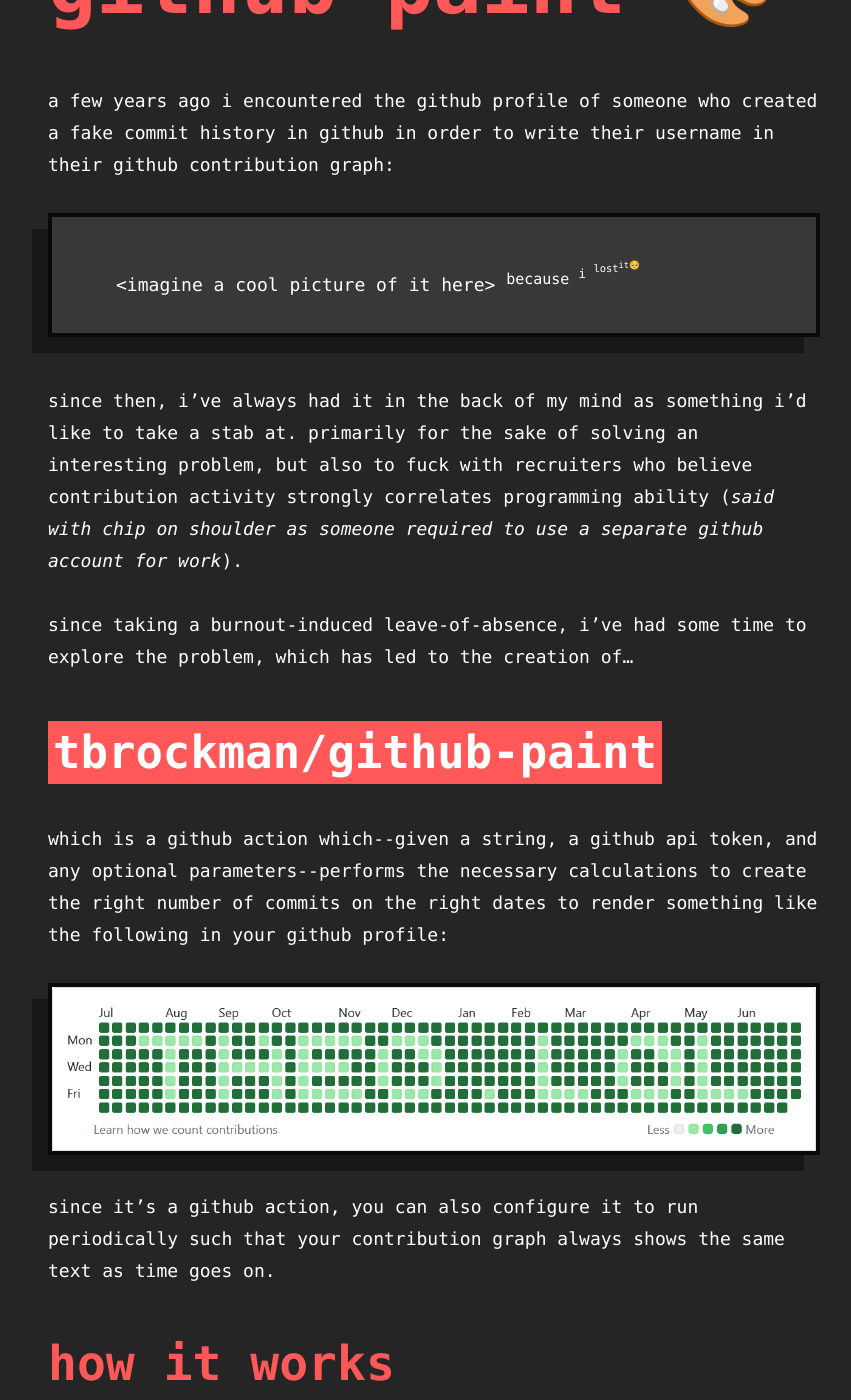
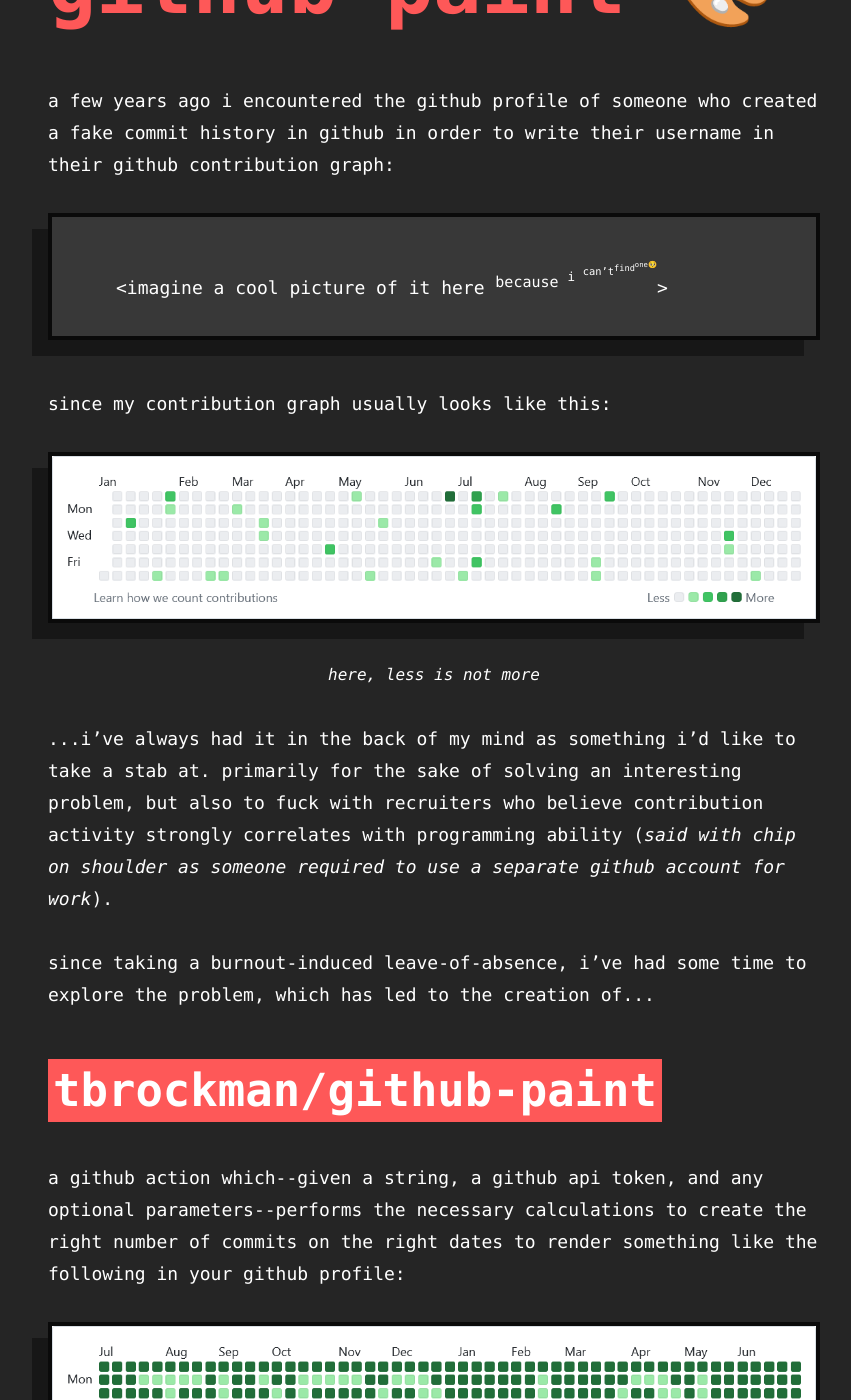
Before and after one commit to tbrockman/tbrockman.github.io, a Jekyll site: the page built from _posts/2024-06-28-github-paint.md, in a window 1280 px wide and 1400 px high, scrolled down 271 px. Shown: the whole window, without its empty margins (206-1057 px from the left). Built offline with Jekyll 4.4.1, drawn with Linux system fonts in a browser that asks for light colours; some of the changed text lies outside the part shown.

Commit message:
Flesh out and reword somewhat.

```diff
--- a/_posts/2024-06-28-github-paint.md
+++ b/_posts/2024-06-28-github-paint.md
@@ -9,15 +9,20 @@ excerpt: A GitHub Action to help your GitHub profile *really* stand out.
 
 A few years ago I encountered the GitHub profile of someone who created a fake commit history in GitHub in order to write their username in their GitHub contribution graph:
 
-> &lt;imagine a cool picture of it here&gt; <sup>because <sup>i <sup>lost<sup>it🥺</sup></sup></sup></sup>
+> &lt;imagine a cool picture of it here <sup>because <sup>i <sup>can't<sup>find<sup>one🥺</sup></sup></sup></sup></sup>&gt;
 
-Since then, I've always had it in the back of my mind as something I'd like to take a stab at. Primarily for the sake of solving an interesting problem, but also to fuck with recruiters who believe contribution activity strongly correlates programming ability (*said with chip on shoulder as someone required to use a separate GitHub account for work*).
+Since my contribution graph usually looks like this:
 
-Since taking a burnout-induced leave-of-absence, I've had some time to explore the problem, which has led to the creation of...
+![a picture of a pretty empty contribution graph](/assets/img/github-paint/theos-usual-contribution-graph.png)
+_here, less is not more_
+
+\.\.\.I've always had it in the back of my mind as something I'd like to take a stab at. Primarily for the sake of solving an interesting problem, but also to fuck with recruiters who believe contribution activity strongly correlates with programming ability (*said with chip on shoulder as someone required to use a separate GitHub account for work*).
+
+Since taking a burnout-induced leave-of-absence, I've had some time to explore the problem, which has led to the creation of\.\.\.
 
 ## [`tbrockman/github-paint`](https://github.com/tbrockman/github-paint)
 
-which is a GitHub Action which\-\-given a string, a GitHub API token, and any optional parameters\-\-performs the necessary calculations to create the right number of commits on the right dates to render something like the following in your GitHub profile:
+a GitHub Action which\-\-given a string, a GitHub API token, and any optional parameters\-\-performs the necessary calculations to create the right number of commits on the right dates to render something like the following in your GitHub profile:
 
 ![the text "theo.lol" written in tbrockman's contribution graph](/assets/img/github-paint/example.png)
 
```
Also changed, not shown: other parts of _posts/2024-06-28-github-paint.md (+3 -3 lines), assets/img/github-paint/theos-usual-contribution-graph.png (added).
